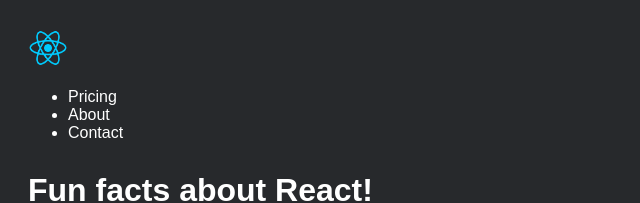
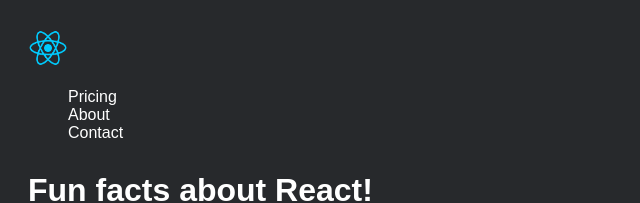
Before and after one commit to disouzam/react-course-freecodecamp-bobziroll, a React (Vite) app in the folder ReactFacts/: page / in a window 1280 px wide. Shown: the top 203 px of the page, without its empty margins (0-640 px from the left). Built offline with nearby package versions, Linux system fonts and the light colour scheme.

Commit message:
Added CSS class `nav-list`

```diff
--- a/ReactFacts/src/components/Header.tsx
+++ b/ReactFacts/src/components/Header.tsx
@@ -5,7 +5,7 @@ const Header = () => {
     <header>
       <img src="src/assets/react-logo.png" width="40px" alt="React logo"></img>
       <nav>
-        <ul>
+        <ul className="nav-list">
           <li>Pricing</li>
           <li>About</li>
           <li>Contact</li>
--- a/ReactFacts/src/index.css
+++ b/ReactFacts/src/index.css
@@ -12,3 +12,7 @@ body {
 h1 {
     margin-top: 30px;
 }
+
+.nav-list {
+    list-style: none;;
+}
```
